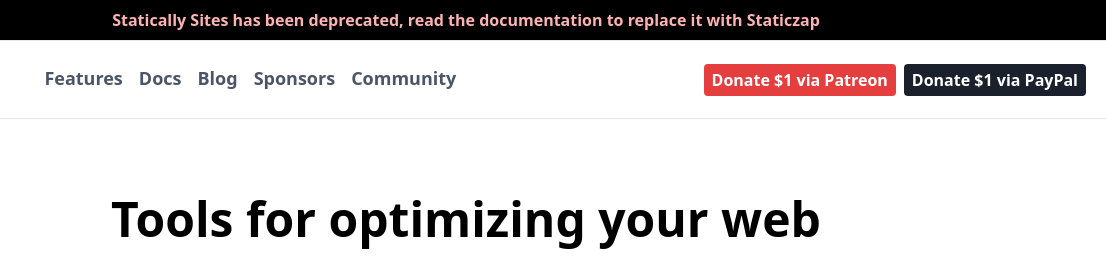
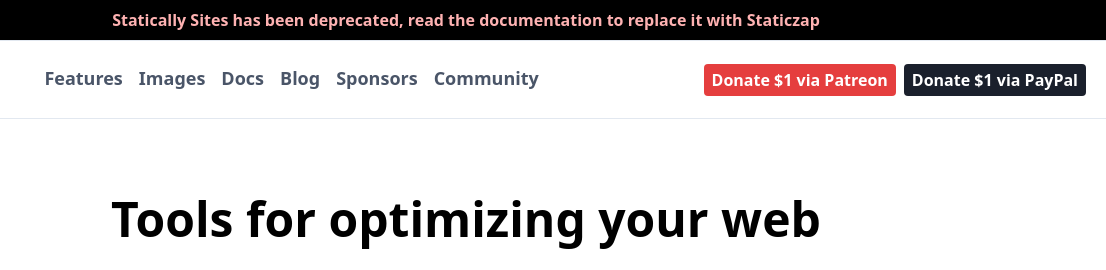
Before and after one commit to staticallyio/statically, a Gatsby site: page / in a window 1280 px wide. Shown: the top 270 px of the page, 174-1280 px from the left. Built offline with nearby package versions, Linux system fonts and the light colour scheme; Gatsby itself is replaced by a stand-in of ours; what @tailwindcss/custom-forms would draw is missing.

Commit message:
Add Images link to header nav

```diff
--- a/src/components/header.js
+++ b/src/components/header.js
@@ -56,6 +56,13 @@ function Header({ siteTitle }) {
             activeClassName="text-red-600 lg:border-red-600"
           >
             Features
+          </Link>
+          <Link
+            to="/docs/using-images/"
+            className="block py-2 lg:py-6 lg:inline-block lg:mt-0 mr-4 text-gray-700 hover:text-red-600 border-b-2 border-transparent font-semibold"
+            activeClassName="text-red-600 lg:border-red-600"
+          >
+            Images
           </Link>
           <Link
             to="/docs/"
```
